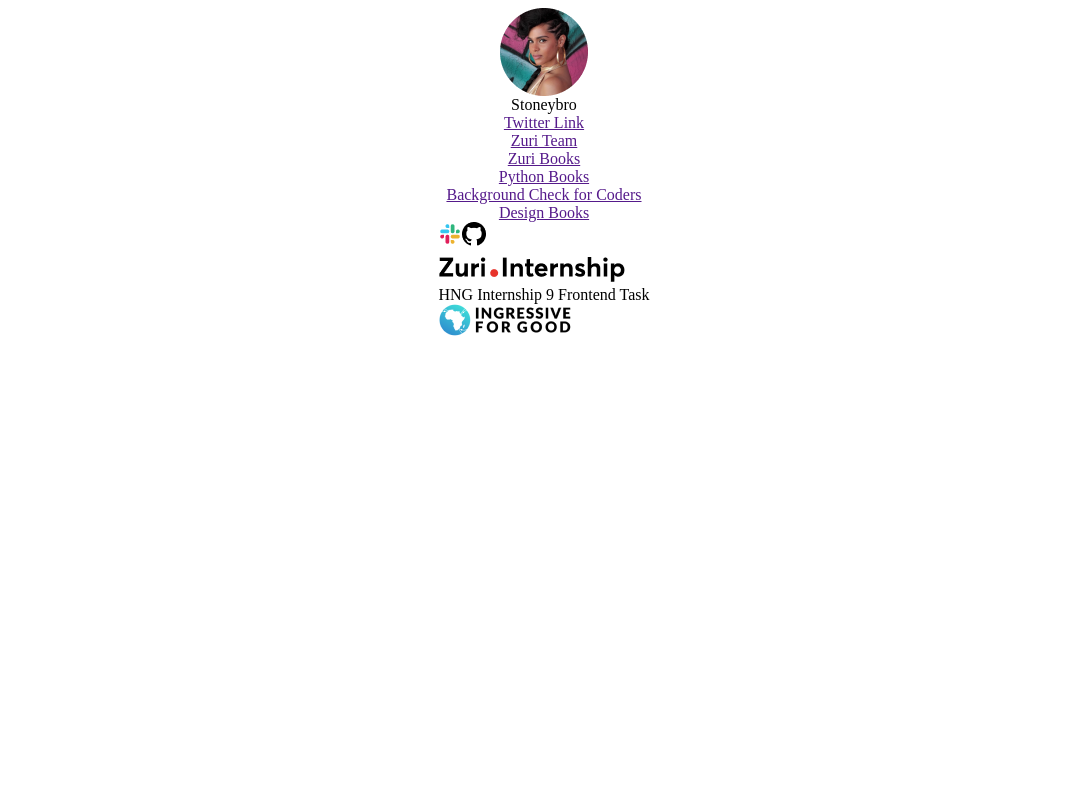
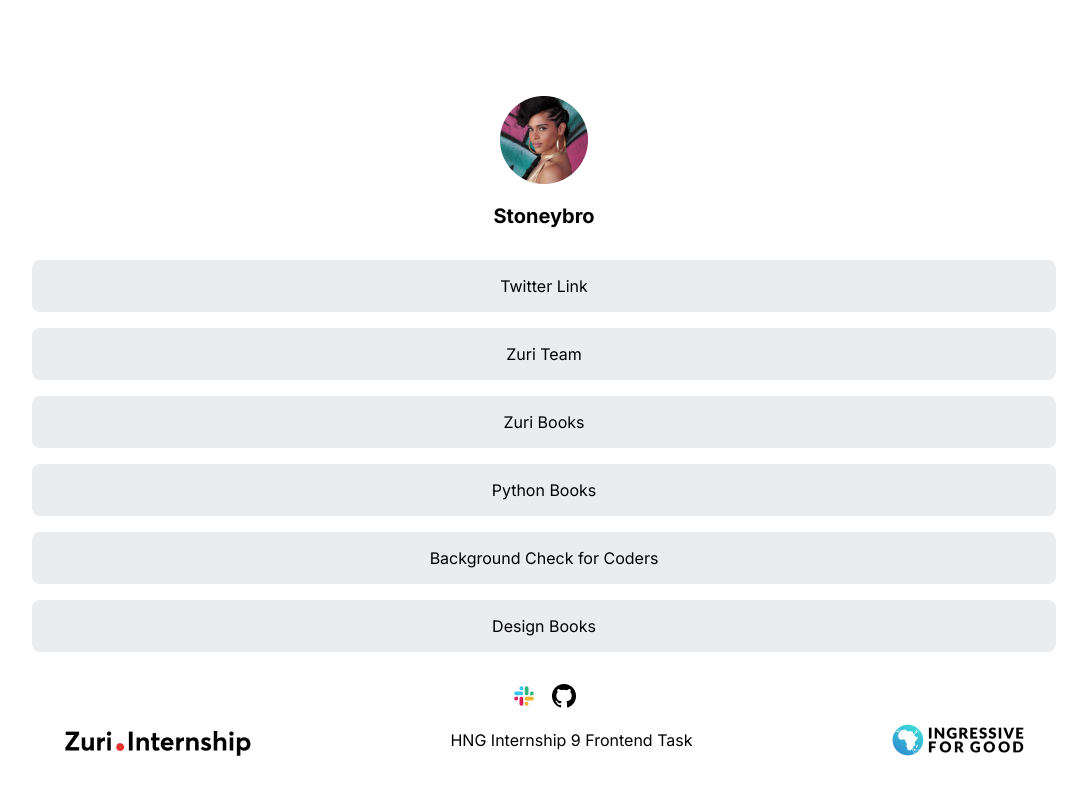
Before and after one commit to Stoneybro/stage-one, a React (Vite) app: page / in a window 1280 px wide. Shown: the top 794 px of the page, without its empty margins (96-1183 px from the left). Built offline with nearby package versions, Linux system fonts and the light colour scheme.

Commit message:
build:added links

```diff
--- a/src/App.css
+++ b/src/App.css
@@ -1,17 +1,82 @@
+@import url('https://fonts.googleapis.com/css2?family=Inter:wght@100;300;400;500;600;700;900&family=Poppins:ital,wght@0,100;0,200;0,300;0,400;0,500;0,600;0,700;0,800;0,900;1,100;1,200;1,400&display=swap');
+#root{
+  width: 100%;
+}
 body{
   display: flex;
   justify-content: center;
+  margin: 0;
+  padding: 0;
+  width: 100%;
+  font-family: 'inter';
+}
+.App{
+  display: flex;
+  flex-direction: column;
+  gap: 1rem;
+}
+a{
+  text-decoration: none;
+  color: black;
 }
 .profile{
   display: flex;
   flex-direction: column;
   align-items: center;
+  margin-bottom: 1rem;
+  gap: 1rem;
+  margin-top: 6rem;
 }
 #slack{
   display: none;
+}
+#twitter{
+  font-size: 20px;
+  font-weight: 700;
 }
 .links{
   display: flex;
   flex-direction: column;
   align-items: center;
+  gap: 1rem;
+
 }
+.link{
+  background-color: rgba(234, 236, 240, 1);
+  width: 80%;
+  display: flex;
+  justify-content: center;
+  padding: 1rem 0;
+  border-radius: 8px;
+}
+.link:focus{
+  border: 1px solid rgba(152, 162, 179, 1);
+  background-color: rgba(234, 236, 240, 1);
+
+}
+.link:hover{
+  background-color: rgba(208, 213, 221, 1);
+}
+footer{
+  display: flex;
+  flex-direction: column;
+  gap: 1rem;
+  margin-top: 1rem;
+}
+footer div{
+  display: flex;
+  justify-content: center;
+  gap: 1rem;
+}
+.sponsors{
+  display: flex;
+  justify-content: space-between;
+  margin: 0 10rem;
+  align-items: center;
+}
+
+@media (max-width:950px){
+  footer{
+    display: none;
+  }
+}
--- a/src/components/links.jsx
+++ b/src/components/links.jsx
@@ -4,12 +4,12 @@
 
     return (
    <div className="links">
-    <a href="" className="link">Twitter Link</a>
-    <a href="" className="link">Zuri Team</a>
-    <a href="" className="link">Zuri Books</a>
-    <a href="" className="link">Python Books</a>
-    <a href="" className="link">Background Check for Coders</a>
-    <a href="" className="link">Design Books</a>
+    <a href="https://twitter.com/Stoneybr0" className="link">Twitter Link</a>
+    <a href="https://training.zuri.team/" className="link">Zuri Team</a>
+    <a href="https://books.zuri.team/" className="link">Zuri Books</a>
+    <a href="https://books.zuri.team/python-for-beginners?ref_id=<zion>" className="link">Python Books</a>
+    <a href="https://background.zuri.team" className="link">Background Check for Coders</a>
+    <a href="https://books.zuri.team/design-rules" className="link">Design Books</a>
    </div>
      )
   }
--- a/src/components/profile.jsx
+++ b/src/components/profile.jsx
@@ -1,14 +1,18 @@
+import { useEffect } from "react"
+import { useState } from "react"
+
 
 function Profile() {
+    const [hover,sethover]=useState(false)
+    useEffect(()=>{
 
-
+    })
     return (
     <div className="profile">
-        <img src="./src/assets/profileimg.png" alt="" id="profile__img" />
+       <div onMouseOver={()=>sethover(true)} onMouseLeave={()=>sethover(false)}>{hover?<img src="./src/assets/profilehover.png" alt="" id="profile__img" />:<img src="./src/assets/profileimg.png" alt="" id="profile__img" />}</div>
         <div id="twitter">Stoneybro</div>
         <div id="slack">Zion</div>
     </div>
      )
   }
-
   export default Profile
```
Also changed, not shown: src/assets/profilehover.png (added).
